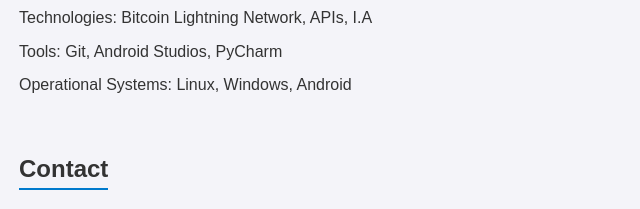
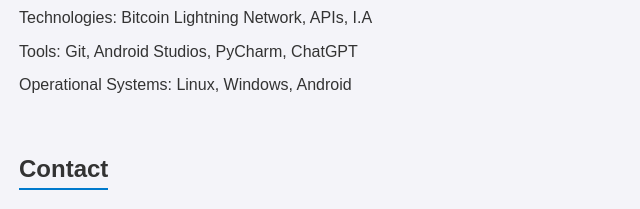
Before and after one commit to ils94/ils94.github.io, a plain HTML site: page index.html in a window 1280 px wide. Shown: the part 1514-1723 px from the top of the page, 171-811 px from the left. Drawn offline with Linux system fonts and the light colour scheme.

Commit message:
Update index.html

```diff
--- a/index.html
+++ b/index.html
@@ -61,8 +61,8 @@
         <li>Programming Languages: Python, Java, JavaScript</li>
         <li>Frameworks: Flask</li>
         <li>Technologies: Bitcoin Lightning Network, APIs, I.A</li>
-        <li>Tools: Git, Android Studios, PyCharm</li>
-		<li>Operational Systems: Linux, Windows, Android</li>
+        <li>Tools: Git, Android Studios, PyCharm, ChatGPT</li>
+	<li>Operational Systems: Linux, Windows, Android</li>
       </ul>
     </section>
 
```
